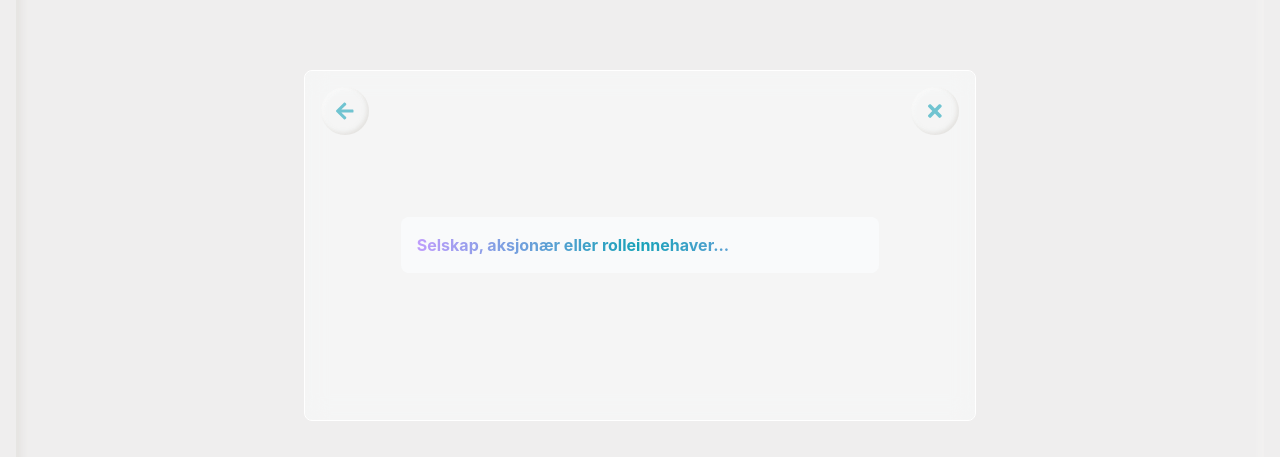
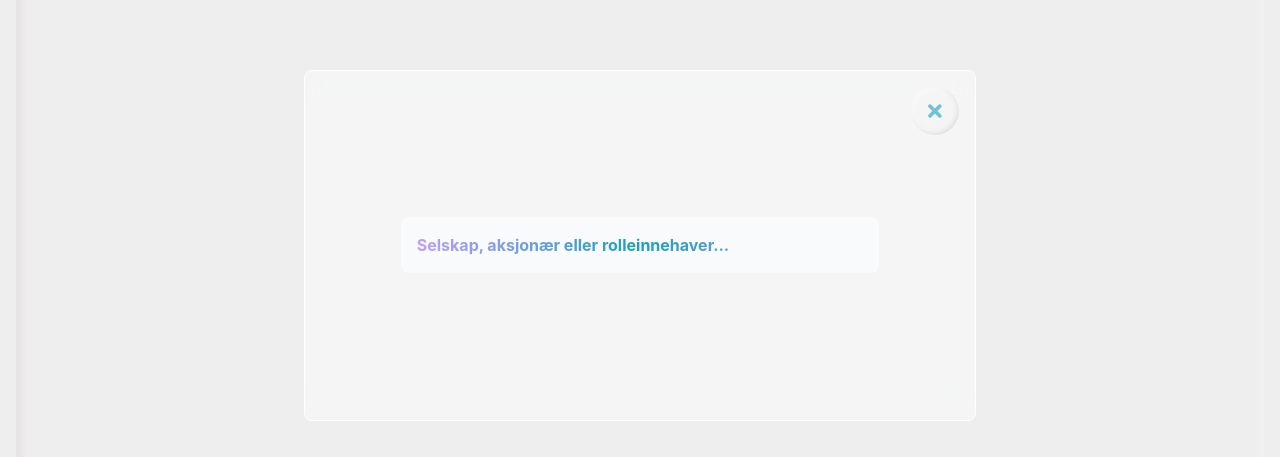
Before and after one commit to nilseng/aksjegrafen, a React (Create React App) app in the folder client/: page /graph2 in a window 1280 px wide. Shown: the part 185-642 px from the top of the page. Built offline with nearby package versions, Linux system fonts and the light colour scheme.

Commit message:
fix: hides back button if content is at beginning

```diff
--- a/client/src/components/Graph2/Modal.tsx
+++ b/client/src/components/Graph2/Modal.tsx
@@ -23,6 +23,7 @@ export const Modal = ({ source }: { source?: GraphNode }) => {
           icon={faTimes}
           action={() => dispatch(close())}
         />
+        {content !== ModalContent.NodeSearch && (
           <NeuButton
             className="absolute top-0 left-0 h-12 w-12 p-2 m-2 sm:m-4"
             style={{ borderRadius: "100%" }}
@@ -30,6 +31,7 @@ export const Modal = ({ source }: { source?: GraphNode }) => {
             icon={faArrowLeft}
             action={() => dispatch(setContent(ModalContent.NodeSearch))}
           />
+        )}
         {content === ModalContent.NodeSearch && <NodeSearch />}
         {content === ModalContent.PathSearch && <TargetSearch source={source} />}
       </div>
```
Lines whose indentation alone changed are shown as unchanged.
